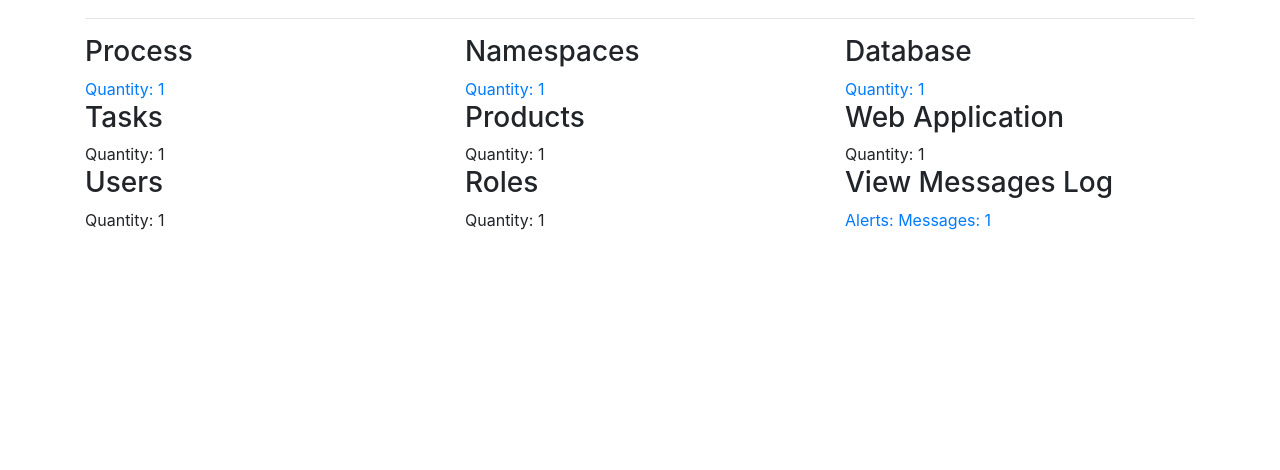
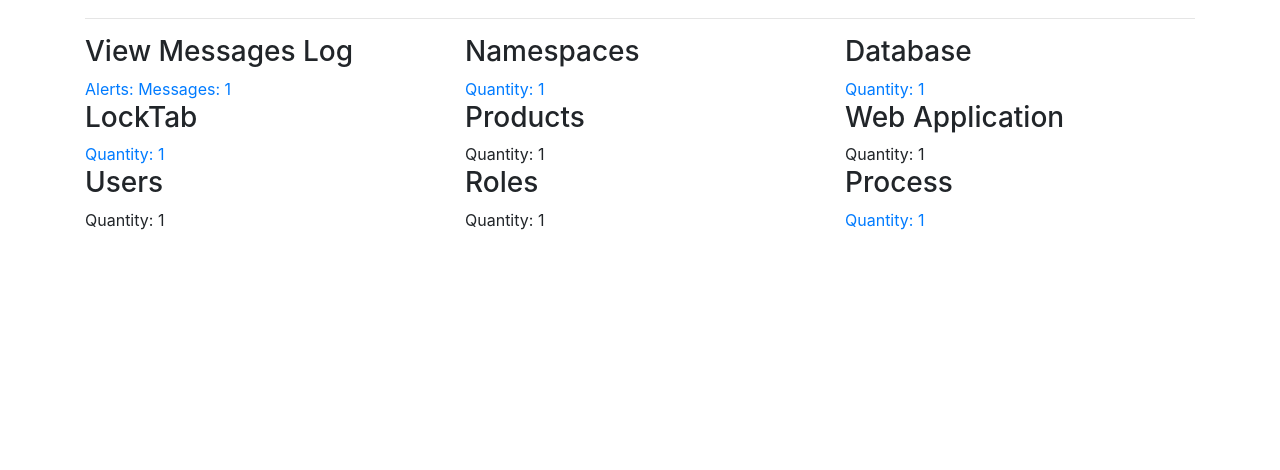
Before and after one commit to SergeyMi37/app-dj-param, a Django app: template templates/pages/iris_mp.html in a window 1280 px wide. Shown: the part 219-689 px from the top of the page. Run offline with Django 3.2, Linux system fonts and the light colour scheme; the template is opened without the code that fills it: most values are stand-ins (such as "Sample title", 1, 10 or a date in 2020); parts of the project's set-up code (start-up, migrations or seed data) failed here and were passed over; some libraries are stand-ins or nearby versions.

Commit message:
add locktab,process,alerts

```diff
--- a/templates/pages/iris_mp.html
+++ b/templates/pages/iris_mp.html
@@ -22,8 +22,9 @@
             </div>
         </div>
         <div class="row">
-            <div class="col-sm-4"><h3>Process</h3>
-                <span class="text-muted"> <a href="/iris_mp_list/?mp_context=Process">{% trans 'Quantity' %}: {{ iris_portal.proc.count }}  </a> </span>
+            <div class="col-sm-4"><h3>View Messages Log</h3>
+                <span class="text-muted"> <a href="/iris_mp_list/?mp_context=Alerts"> {% trans 'Alerts' %}: {{ iris_portal.alerts.count }}  </a> </span>
+                <span class="text-muted"> <a href="/iris_mp_list/?mp_context=Messages"> {% trans 'Messages' %}: {{ iris_portal.mess.count }}  </a> </span>
             </div>
             <div class="col-sm-4"><h3>Namespaces</h3>
                 <span class="text-muted"> <a href="/iris_mp_list/?mp_context=Namespaces">{% trans 'Quantity' %}: {{ iris_portal.ns.count }}  </a> </span>
@@ -33,8 +34,8 @@
             </div>
         </div>
         <div class="row">
-            <div class="col-sm-4"><h3>Tasks</h3>
-                {% trans 'Quantity' %}: {{ iris_portal.task.count }}
+            <div class="col-sm-4"><h3>LockTab</h3>
+                <span class="text-muted"> <a href="/iris_mp_list/?mp_context=Locktab">{% trans 'Quantity' %}: {{ iris_portal.lock.count }}  </a> </span>
             </div>
             <div class="col-sm-4"><h3>Products</h3>
                 {% trans 'Quantity' %}: {{ iris_portal.process.count }}
@@ -50,9 +51,8 @@
             <div class="col-sm-4"><h3>Roles</h3>
                 {% trans 'Quantity' %}: {{ iris_portal.process.count }}
             </div>
-            <div class="col-sm-4"><h3>View Messages Log</h3>
-                <span class="text-muted"> <a href="/iris_mp_list/?mp_context=Alerts"> {% trans 'Alerts' %}: {{ iris_portal.alerts.count }}  </a> </span>
-                <span class="text-muted"> <a href="/iris_mp_list/?mp_context=Messages"> {% trans 'Messages' %}: {{ iris_portal.mess.count }}  </a> </span>
+            <div class="col-sm-4"><h3>Process</h3>
+                <span class="text-muted"> <a href="/iris_mp_list/?mp_context=Process">{% trans 'Quantity' %}: {{ iris_portal.proc.count }}  </a> </span>
             </div>
         </div>
     </div>
--- a/templates/pages/iris_mp_list.html
+++ b/templates/pages/iris_mp_list.html
@@ -23,7 +23,7 @@
         </div>
         <div class="row">
         {% autoescape off %}
-            {{iris_portal.ns.draw}}
+            {{iris_portal.draw}}
         {% endautoescape %}
         </div>
     </div>
```
Also changed, not shown: 2 other files.
